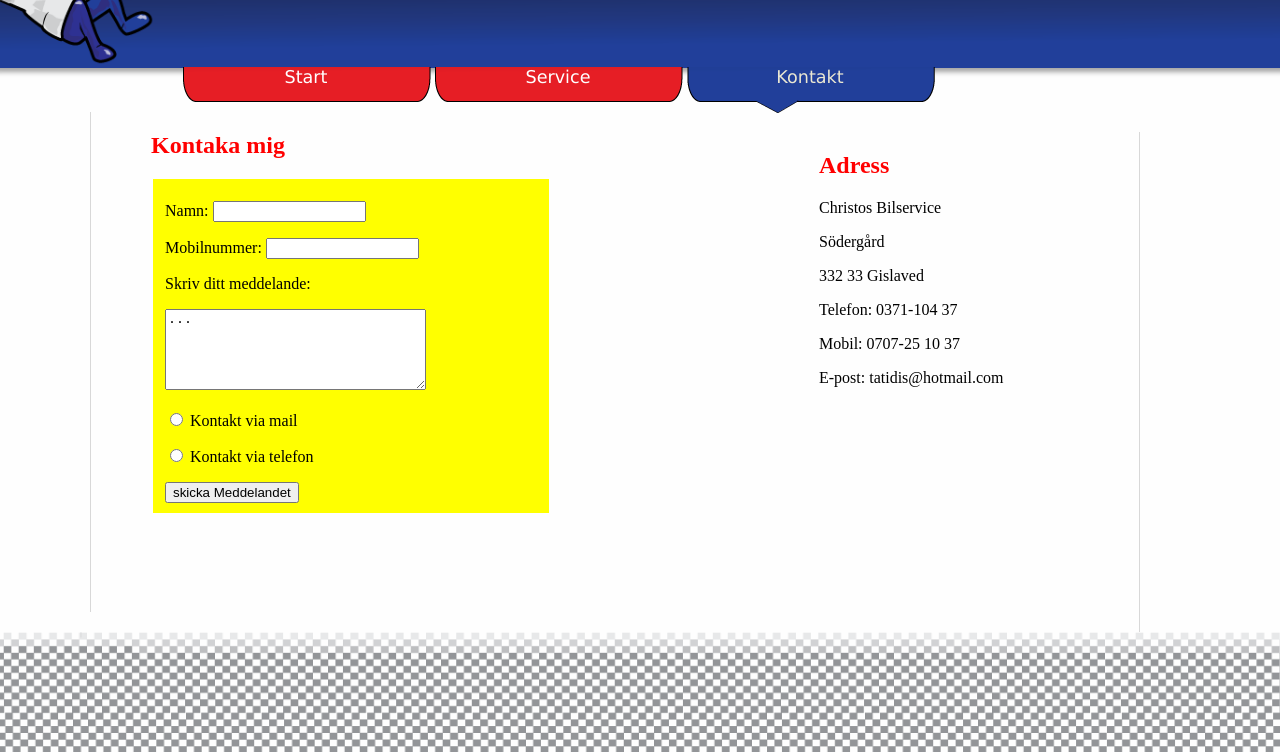
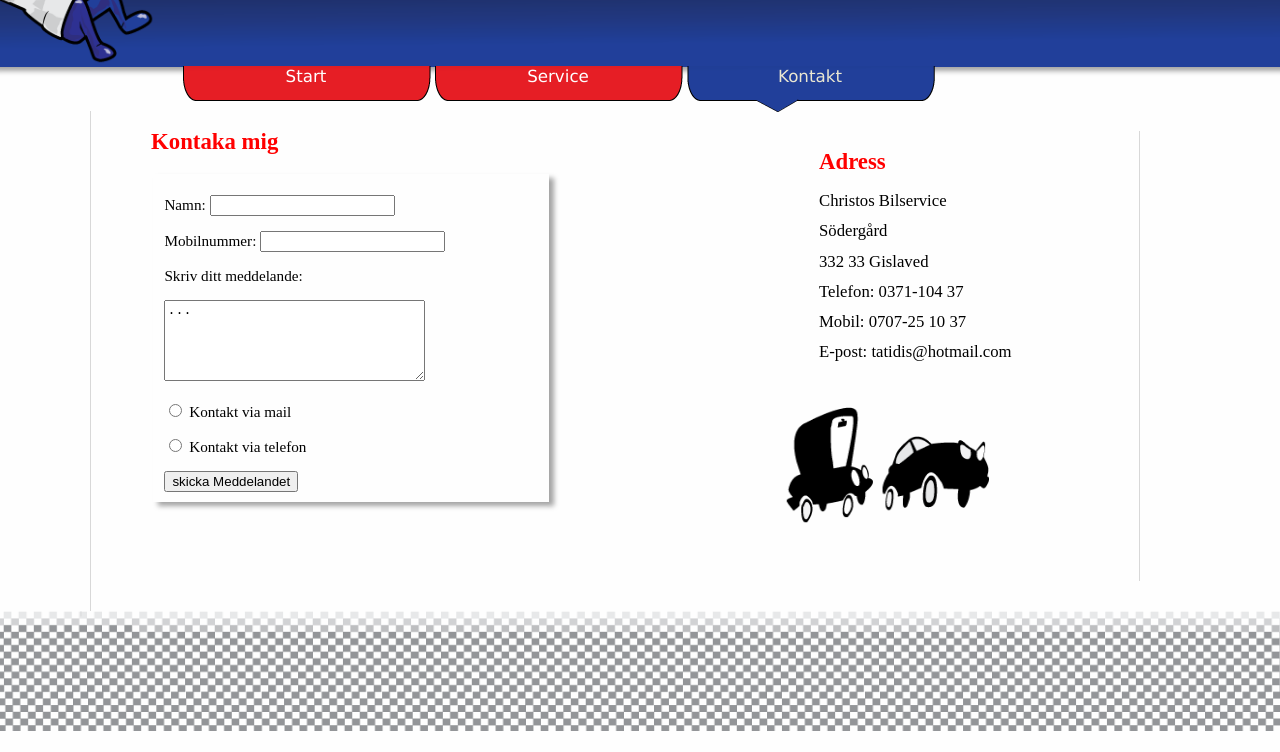
Before and after one commit to et222fj/projektarbete, a plain HTML site: page pages/kontakt.html in a window 1280 px wide. Shown: the part 53-805 px from the top of the page. Drawn offline with Linux system fonts and the light colour scheme.

Commit message:
validerat osv

```diff
--- a/css/style.css
+++ b/css/style.css
@@ -6,8 +6,8 @@ rödfärg: #e71e24
 
 body {
 background-color:#FEFEFE;
-Font: Verdana sans-serif;
-font-size:1em;
+font-family:"verdara" sans-serif;
+font-size:0.95em;
 overflow-x:hidden;
 /*overflow tar bort x-scrollen!*/
 }
@@ -69,6 +69,10 @@ height:40px;
 {
 color:white;
 font-size:1.2em;
+background-image: url(../pics/red.gray.png);
+background-repeat: no-repeat;
+width:250px;
+height:40px;
 
 }
 
@@ -107,7 +111,7 @@ H2{
 color:red;
 }
 
-/*************** bara för kontakt***************/
+/*************** bara för kontaktsidan***************/
 
 #kontakta{
 float:left;
@@ -118,20 +122,38 @@ padding-left:60px;
 }
 
 .formul {
-background-color: yellow;
 border:none;
+box-shadow: 5px 4px 5px #A4A4A4;
+Font: Verdana;
 }
 
 #adress{
 float:right;
 width:300px;
-height:500px;
+max-height:500px;
+min-height:450px;
 margin-right:50px;
 border-right: #D8D8D8 solid 1px;
 margin-top:20px;
 padding-right:20px
 }
+#adress p{
+font-weight:100 ;
+font-size:1.1em;
+line-height: 80%;
+}
 
+#bilbild{
+background-image: url(../pics/bilar.png);
+background-repeat: no-repeat;
+background-size: 270px 170px;
+width:270px;
+height:170px;
+float:right;
+text-indent:-9999px;
+margin-top:270px;
+margin-right:-200px;
+}
 
 /********************footer*************************/
 #footer{
--- a/pages/kontakt.html
+++ b/pages/kontakt.html
@@ -31,11 +31,11 @@
             <fieldset class="formul">
         <!--litet skrivfält-->
                <p> Namn:
-               <input type="text" namn="fråga"  size=16px /></p>
+               <input type="text" name="fråga"   /></p>
 
         <!--litet skrivfält-->
                <p> Mobilnummer:
-               <input type="text" namn="fråga"  size=16px /></p>
+               <input type="text" name="fråga" /></p>
 
 
          <!--stort skrivfält-->
@@ -46,11 +46,11 @@
                <p><input type="radio" name="svar via" value="mini"/>
                 Kontakt via mail </p>
 
-               <p><input type="radio" namn="svar via" value="midi"/>
+               <p><input type="radio" name="svar via" value="midi"/>
                Kontakt via telefon</p>
 
         <!-- skicka knappen -->
-               <input type="submit" namn="knapp" value="skicka Meddelandet" />
+               <input type="submit" name="knapp" value="skicka Meddelandet" />
             </fieldset>
 
             </form>
@@ -66,8 +66,9 @@
             <p>Mobil: 0707-25 10 37</p>
             <p>E-post: tatidis@hotmail.com </p>
 
+    </div> <!--adress slutar här -->
 
-    </div> <!--adress slutar här -->
+    <div id="bilbild"> <p> hej </p></div>
 
     </div> <!--container slutar -->
 
```
Also changed, not shown: pics/bilar.png (added), pics/blues.gray.jpg (added), pics/red.gray.png (added).
